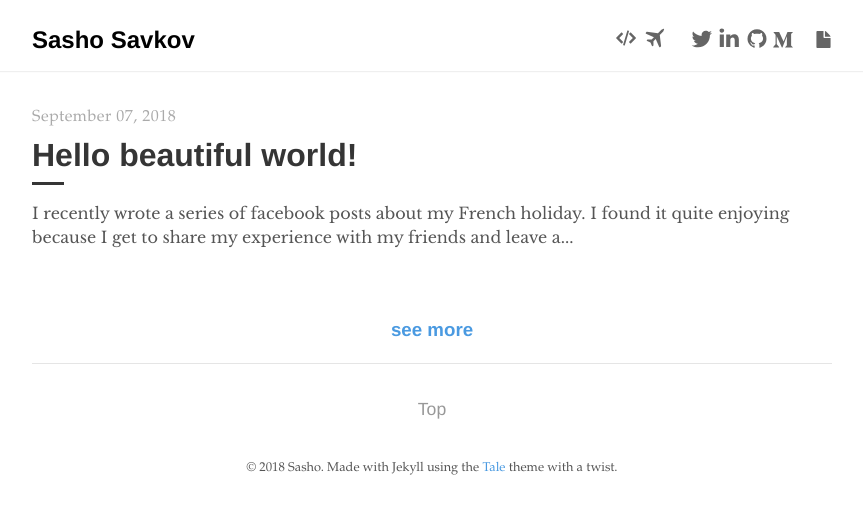
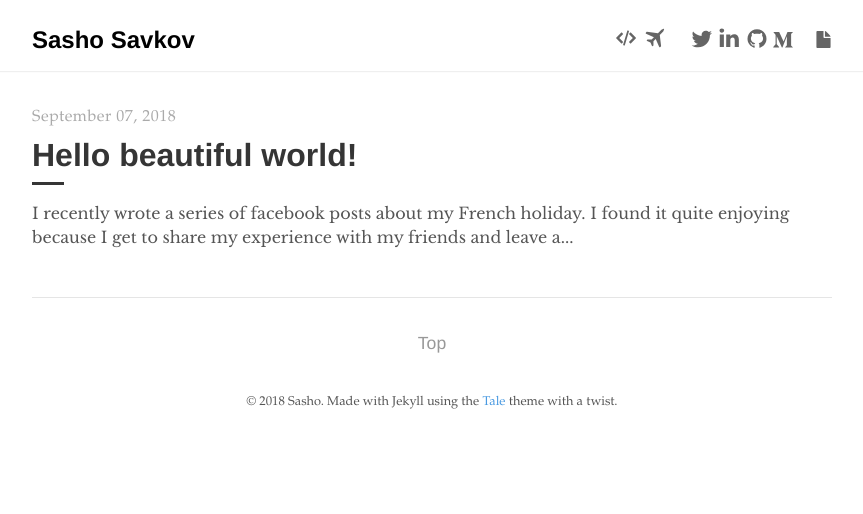
Before and after one commit to savkov/savkov.github.io, a Jekyll site: the page built from travel.html, in a window 1280 px wide. Shown: the top 514 px of the page, without its empty margins (208-1071 px from the left). Built offline with Jekyll 4.4.1, drawn with Linux system fonts in a browser that asks for light colours.

Commit message:
Made more articles link optional

```diff
--- a/_layouts/travel.html
+++ b/_layouts/travel.html
@@ -5,6 +5,7 @@ layout: default
 <div class="catalogue">
   {% for post in site.travel %}
     {% if forloop.index < 5 %}
+	{% assign trimmed = false %}
     	<a href="{{ post.url | prepend: site.baseurl }}" class="catalogue-item">
   	    <div>
 	        <time datetime="{{ post.date }}" class="catalogue-time">{{ post.date | date: "%B %d, %Y" }}</time>
@@ -17,13 +18,17 @@ layout: default
 
   	    </div>
   	  </a>
+    {% else %}
+        {% assign trimmed = true %}
     {% endif %}
   {% endfor %}
 </div>
 
-<div class="archive">
-	<h3><a href='/travel-archive'>see more</a></h3>
-</div>
+{% if trimmed %}
+    <div class="archive">
+	<h3><a href='/travel-archive'>see more posts</a></h3>
+    </div>
+{% endif %}
 
 <div class="pagination">
   <a href="#" class="top">Top</a>
```
